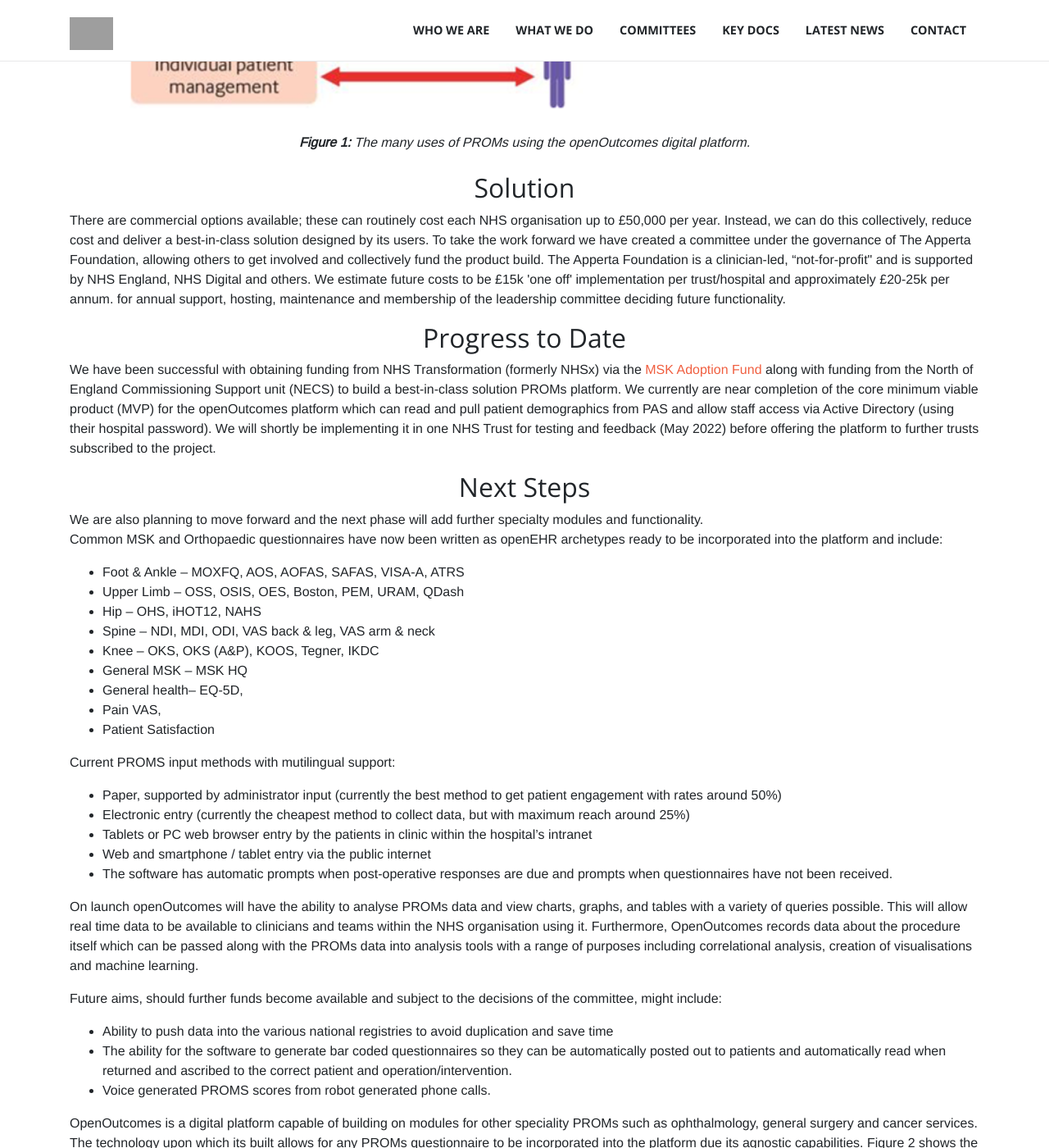
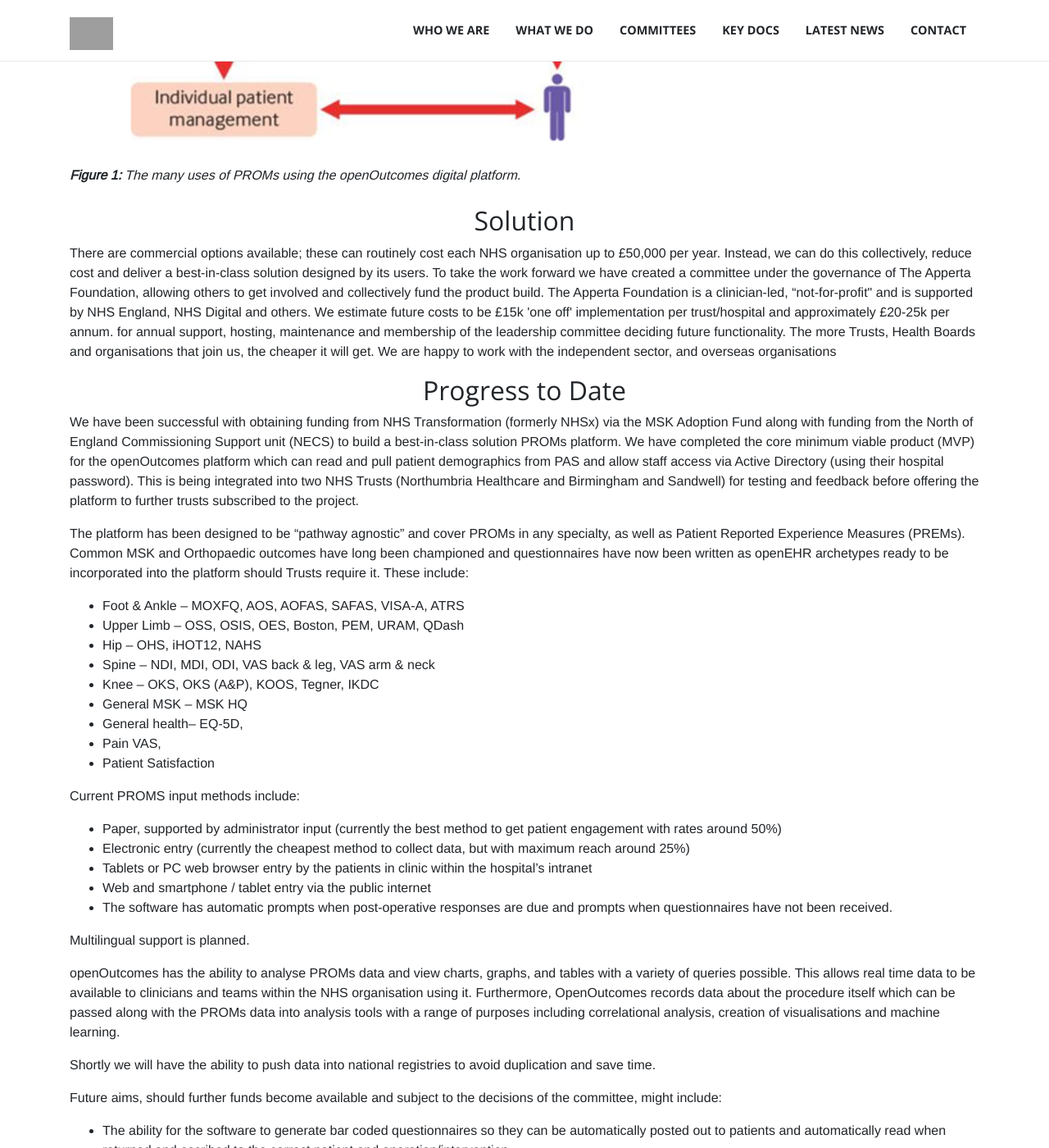
Before and after one commit to AppertaFoundation/apperta.org, a Jekyll site: the page built from _pages/OpenOutcomes.md, in a window 1280 px wide and 1400 px high, scrolled down 1238 px. Shown: the whole window at 82% size. Built offline with Jekyll 4.4.1, drawn with Linux system fonts in a browser that asks for light colours; nearby versions of some CDN libraries; some web fonts are replaced; some of the changed text lies outside the part shown; grey boxes are pictures that could not be loaded.

Commit message:
update/OO-content

```diff
--- a/_pages/OpenOutcomes.md
+++ b/_pages/OpenOutcomes.md
@@ -7,33 +7,31 @@
 ---
 
 <section class="bg-white text-black" id="about">
-        <div class="container text-center">
-        <h1 class="text-uppercase text-dark">{{ page.title }}</h1><br>
-        <h2>Background</h2>
-        <p align="left">Musculoskeletal interventions including physiotherapy, orthotics and surgery always have an impact on patients, hopefully for the better, sometimes for the worse. There is variability in outcomes, which can depend on patient factors but can also depend on the teams delivering care to patients. So that any variability in outcomes in patient groups can be studied and improvements in care made, ‘Outcome Measures’ are collected. These are often patient completed questionnaires to formally score patients’ pain and function before and after interventions including physiotherapy and surgery. Patient Reported Outcome Measures are known as PROMs.</p>
+        <div class="container text-left">
+        <h1 class="text-uppercase text-dark text-center">{{ page.title }}</h1><br>
+        <h2 align="center">Background</h2><br>
+        <p>Musculoskeletal interventions including physiotherapy, orthotics and surgery always have an impact on patients, hopefully for the better, sometimes for the worse. There is variability in outcomes, which can depend on patient factors but can also depend on the teams delivering care to patients. So that any variability in outcomes in patient groups can be studied and improvements in care made, ‘Outcome Measures’ are collected. These are often patient completed questionnaires to formally score patients’ pain and function before and after interventions including physiotherapy and surgery. Patient Reported Outcome Measures are known as PROMs.</p>
 
-<p align="left">Some healthcare providers now routinely collect questionnaires to compare patients’ pre and post-intervention scores to inform clinical practice and drive improvement (Figure 1). The questionnaires are normally specific to the intervention that has been performed (e.g., hip and knee replacement scores) and most operations or interventions will also have a more general health status score applied (commonly the EuroQol 5 domain general health questionnaire, the “EQ-5D”). EQ-5D can be applied across all aspects of healthcare and is a good way to work out how much impact an intervention or operation may have on health compared to say treatment for diabetes. Other general questionnaires such as the MSK-HQ are being increasingly used in primary care and physiotherapy settings. This helps healthcare providers direct resources to the interventions that have the most patient benefit. <br>
-Healthcare organisations currently collect the data mostly in paper format which is then converted into an electronic format for storage and analysis purposes (usually via manual input). </p>
+<p>Some healthcare providers and registries now routinely collect questionnaires to compare patients’ pre and post-intervention scores to inform clinical practice and drive improvement (Figure 1). The questionnaires are normally specific to the intervention that has been performed (e.g., hip and knee replacement scores) and most operations or interventions will also have a more general health status score applied (commonly the EuroQol 5 domain general health questionnaire, the “EQ-5D”). EQ-5D can be applied across all aspects of healthcare and is a good way to work out how much impact an intervention or operation may have on health compared to say treatment for diabetes. Other general questionnaires such as the MSK-HQ are being increasingly used in primary care and physiotherapy settings. This helps healthcare providers direct resources to the interventions that have the most patient benefit.</p>
 
-<p align="left">We have chosen to develop a solution that will be open source and based on open standards. It will sit either in fully compliant cloud-based servers or could sit within a healthcare organisation’s own environment, meeting all industry standards for security and GDPR. All data collected via the software will be held in an open computable format (openEHR) which will facilitate data analytics and will be designed to interoperate with other healthcare digital systems (Figure 2). Healthcare organisations will have full real-time access to their patient data for analysis and other uses (Figure 1), and data is protected as per the NHS governance policies.</p>
+<p>Healthcare organisations currently collect the data mostly in paper format which is then converted into an electronic format for storage and analysis purposes (usually via manual input).</p>
+
+<p>We have chosen to develop a solution that will be open source and based on open standards. It sits either in fully compliant cloud-based servers or within a healthcare organisation’s own environment, meeting all industry standards for security and GDPR. All data collected via the software is held in an open computable format (openEHR) which facilitates data analytics and is designed to interoperate with other healthcare digital systems (Figure 2). Healthcare organisations have full real-time access to their patient data for analysis and other uses (Figure 1), and data is protected as per the NHS governance policies.</p>
 
 
 <img src="/img/OO-figure-1.png" width="100%"><br>
 
 <i><b>Figure 1:</b> The many uses of PROMs using the openOutcomes digital platform. </i><br><br>
 
-<h2>Solution</h2>
+<h2 align="center">Solution</h2>
 
-<p align="left">There are commercial options available; these can routinely cost each NHS organisation up to £50,000 per year. Instead, we can do this collectively, reduce cost and deliver a best-in-class solution designed by its users. To take the work forward we have created a committee under the governance of The Apperta Foundation, allowing others to get involved and collectively fund the product build. The Apperta Foundation is a clinician-led, “not-for-profit" and is supported by NHS England, NHS Digital and others. We estimate future costs to be £15k 'one off' implementation per trust/hospital and approximately £20-25k per annum. for annual support, hosting, maintenance and membership of the leadership committee deciding future functionality.</p>
+<p>There are commercial options available; these can routinely cost each NHS organisation up to £50,000 per year. Instead, we can do this collectively, reduce cost and deliver a best-in-class solution designed by its users. To take the work forward we have created a committee under the governance of The Apperta Foundation, allowing others to get involved and collectively fund the product build. The Apperta Foundation is a clinician-led, “not-for-profit" and is supported by NHS England, NHS Digital and others. We estimate future costs to be £15k 'one off' implementation per trust/hospital and approximately £20-25k per annum. for annual support, hosting, maintenance and membership of the leadership committee deciding future functionality. The more Trusts, Health Boards and organisations that join us, the cheaper it will get. We are happy to work with the independent sector, and overseas organisations</p>
 
-<h2>Progress to Date </h2>
+<h2 align="center">Progress to Date </h2>
 
-<p align="left">We have been successful with obtaining funding from NHS Transformation (formerly NHSx) via the <a href="https://www.nhsx.nhs.uk/key-tools-and-info/adoption-fund/adoption-fund-expansion-2022/" target="_blank">MSK Adoption Fund</a> along with funding from the North of England Commissioning Support unit (NECS) to build a best-in-class solution PROMs platform. We currently are near completion of the core minimum viable product (MVP) for the openOutcomes platform which can read and pull patient demographics from PAS and allow staff access via Active Directory (using their hospital password). We will shortly be implementing it in one NHS Trust for testing and feedback (May 2022) before offering the platform to further trusts subscribed to the project. </p>
+<p>We have been successful with obtaining funding from NHS Transformation (formerly NHSx) via the MSK Adoption Fund along with funding from the North of England Commissioning Support unit (NECS) to build a best-in-class solution PROMs platform. We have completed the core minimum viable product (MVP) for the openOutcomes platform which can read and pull patient demographics from PAS and allow staff access via Active Directory (using their hospital password). This is being integrated into two NHS Trusts (Northumbria Healthcare and Birmingham and Sandwell) for testing and feedback before offering the platform to further trusts subscribed to the project.</p>
 
-<h2>Next Steps</h2>
-
-<p align="left">We are also planning to move forward and the next phase will add further specialty modules and functionality.<br>
-Common MSK and Orthopaedic questionnaires have now been written as openEHR archetypes ready to be incorporated into the platform and include:</p>
+<p>The platform has been designed to be “pathway agnostic” and cover PROMs in any specialty, as well as Patient Reported Experience Measures (PREMs). Common MSK and Orthopaedic outcomes have long been championed and questionnaires have now been written as openEHR archetypes ready to be incorporated into the platform should Trusts require it. These include:</p>
 
 <ul align="left">
     <li>Foot & Ankle – MOXFQ, AOS, AOFAS, SAFAS, VISA-A, ATRS </li>
@@ -47,7 +45,7 @@
     <li>Patient Satisfaction </li>
 </ul>
 
-<p align="left">Current PROMS input methods with mutilingual support:</p>
+<p>Current PROMS input methods include:</p>
 <ul align="left">
     <li>Paper, supported by administrator input (currently the best method to get patient engagement with rates around 50%) </li>
     <li >Electronic entry (currently the cheapest method to collect data, but with maximum reach around 25%) </li>
@@ -55,24 +53,28 @@
     <li>Web and smartphone / tablet entry via the public internet </li>
     <li>The software has automatic prompts when post-operative responses are due and prompts when questionnaires have not been received. </li>
 </ul>
-<p align="left">On launch openOutcomes will have the ability to analyse PROMs data and view charts, graphs, and tables with a variety of queries possible. This will allow real time data to be available to clinicians and teams within the NHS organisation using it. Furthermore, OpenOutcomes records data about the procedure itself which can be passed along with the PROMs data into analysis tools with a range of purposes including correlational analysis, creation of visualisations and machine learning.</p>
 
-<p align="left">Future aims, should further funds become available and subject to the decisions of the committee, might include:</p>
+<p>Multilingual support is planned.</p>
+
+<p>openOutcomes has the ability to analyse PROMs data and view charts, graphs, and tables with a variety of queries possible. This allows real time data to be available to clinicians and teams within the NHS organisation using it. Furthermore, OpenOutcomes records data about the procedure itself which can be passed along with the PROMs data into analysis tools with a range of purposes including correlational analysis, creation of visualisations and machine learning.</p>
+
+<p>Shortly we will have the ability to push data into national registries to avoid duplication and save time.</p>
+
+<p>Future aims, should further funds become available and subject to the decisions of the committee, might include:</p>
 <ul align="left">
-    <li>Ability to push data into the various national registries to avoid duplication and save time </li>
     <li>The ability for the software to generate bar coded questionnaires so they can be automatically posted out to patients and automatically read when returned and ascribed to the correct patient and operation/intervention. </li>
     <li>Voice generated PROMS scores from robot generated phone calls. </li>
 </ul>
 
-<p align="left">OpenOutcomes is a digital platform capable of building on modules for other speciality PROMs such as ophthalmology, general surgery and cancer services. The technology upon which its built allows for any PROMs questionnaire to be incorporated into the platform due its agnostic capabilities. Figure 2 shows the high level overview of the data technology architecture and how it can interoperate with other digital systems and EPRs within and across NHS organisations.</p>
+<p>OpenOutcomes is a digital platform capable of building on modules for other speciality PROMs such as ophthalmology, general surgery and cancer services. The technology upon which its built allows for any PROMs questionnaire to be incorporated into the platform due its agnostic capabilities. Figure 2 shows the high level overview of the data technology architecture and how it can interoperate with other digital systems and EPRs within and across NHS organisations.</p>
 
 <img src="/img/OO-figure-2.png" width="100%"><br>
 
 <i><b>Figure 2:</b> High level data architecture overview of openOutcomes and how it is interoperable with other IT system across the NHS (Diagram adapted from John Meredith, NHS Wales) </i><br><br>
 
-<h2> Over to you </h2>
+<h2 align="center">Over to you </h2>
 
-<p align="left">We want clinicians, allied healthcare professionals and their departments to get involved in this exciting project by subscribing to use the product and help to shape its future. Subscribers will be asked to take a seat on our committee if they so wish, to govern product development and to decide how future investment should be spent.  </p>
+<p>We want clinicians, allied healthcare professionals and their departments to get involved in this exciting project by subscribing to use the product and help to shape its future. Subscribers will be asked to take a seat on our committee if they so wish, to govern product development and to decide how future investment should be spent.</p>
 <center>
 <div class="row">
                 <div class="col-sm-6">
```
Also changed, not shown: _subcommittee-members/ajay-malviya.md (+1 -1 lines), _subcommittee-members/andrew-bateman.md (added, +11 -0 lines), _subcommittee-members/kanthan-theivendran.md (+2 -2 lines), _subcommittee-members/mike-reed.md (+1 -1 lines), img/AJK.png, img/Ajay.jpg (deleted), img/ajay.png (added), img/andrew-bateman.png (added).
